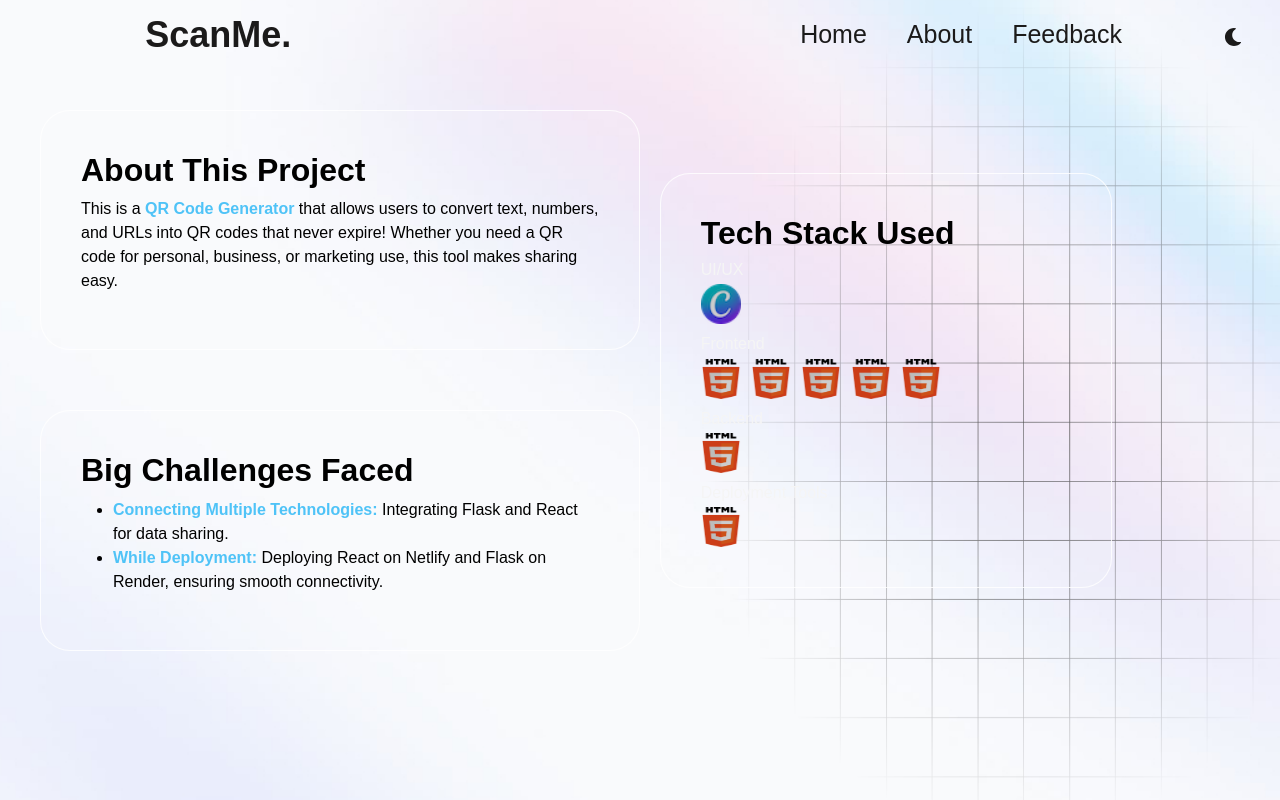
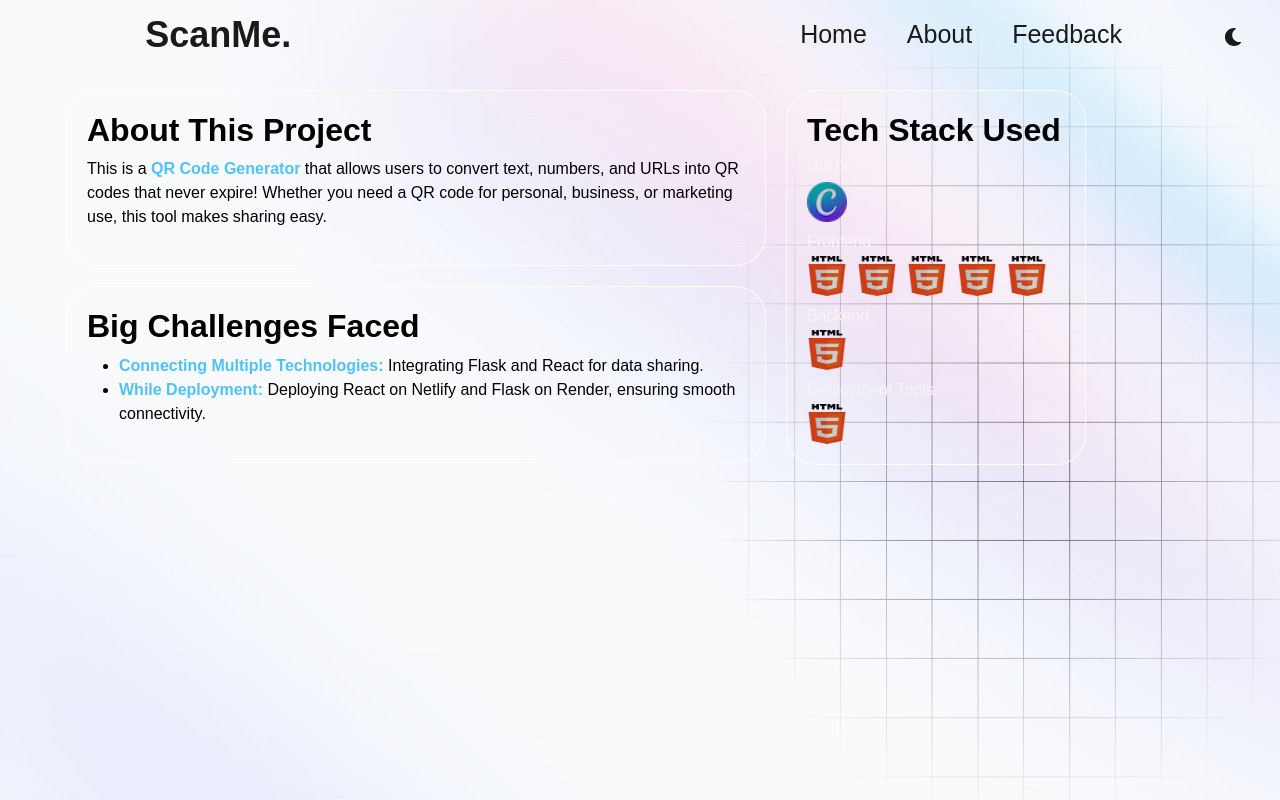
Before and after one commit to KetanHase/QRGenerator, a React (Create React App) app: page /about in a window 1280 px wide. Built offline with nearby package versions, Linux system fonts and the light colour scheme.

Commit message:
About page

```diff
--- a/src/css/TechStack.css
+++ b/src/css/TechStack.css
@@ -99,20 +99,3 @@
       }
 
   }
-  @media(min-width:769px){
-    .tech-container {
-
-      align-items: center;
-    }
-
-    .box {
-      padding: 40px;
-      margin: 20px;
-      width: 100%;
-    }
-    .tech-box {
-      width: 100%;
-      max-height: 650px;
-    }
-
-  }
```
